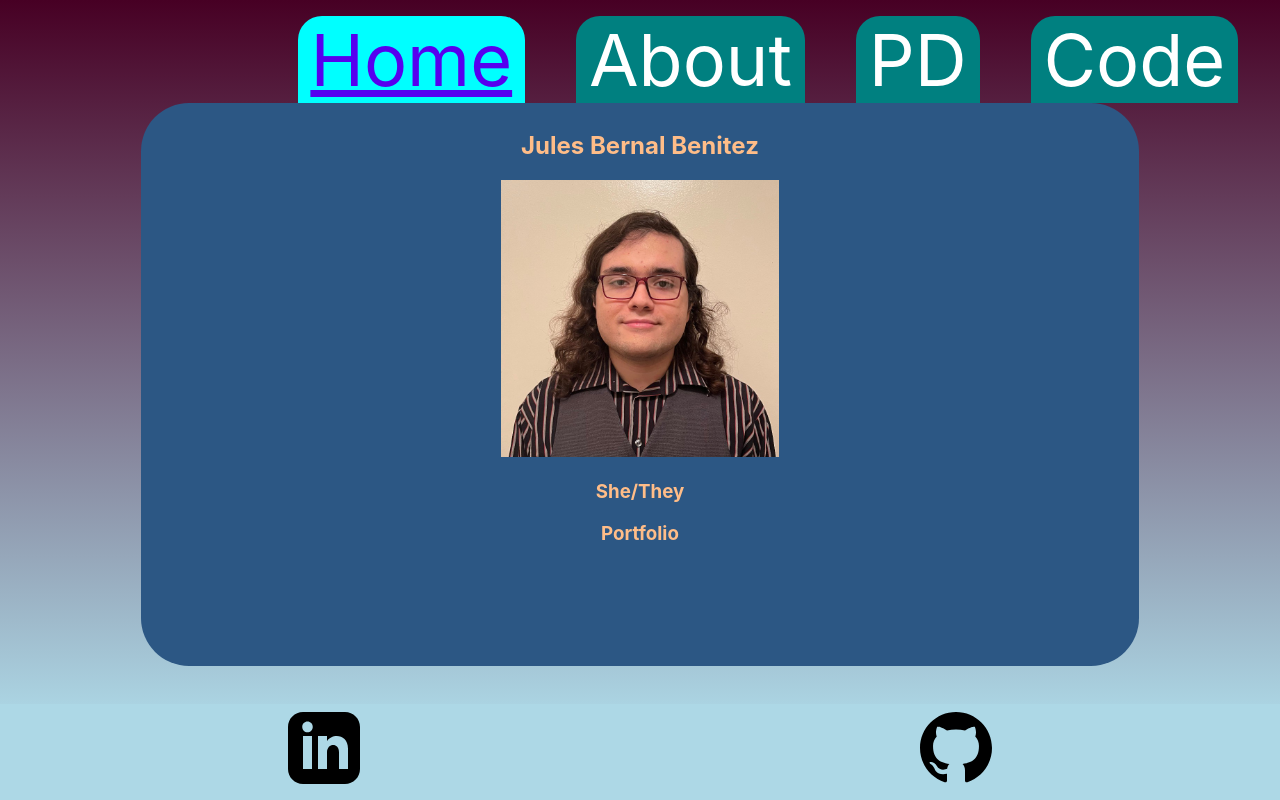
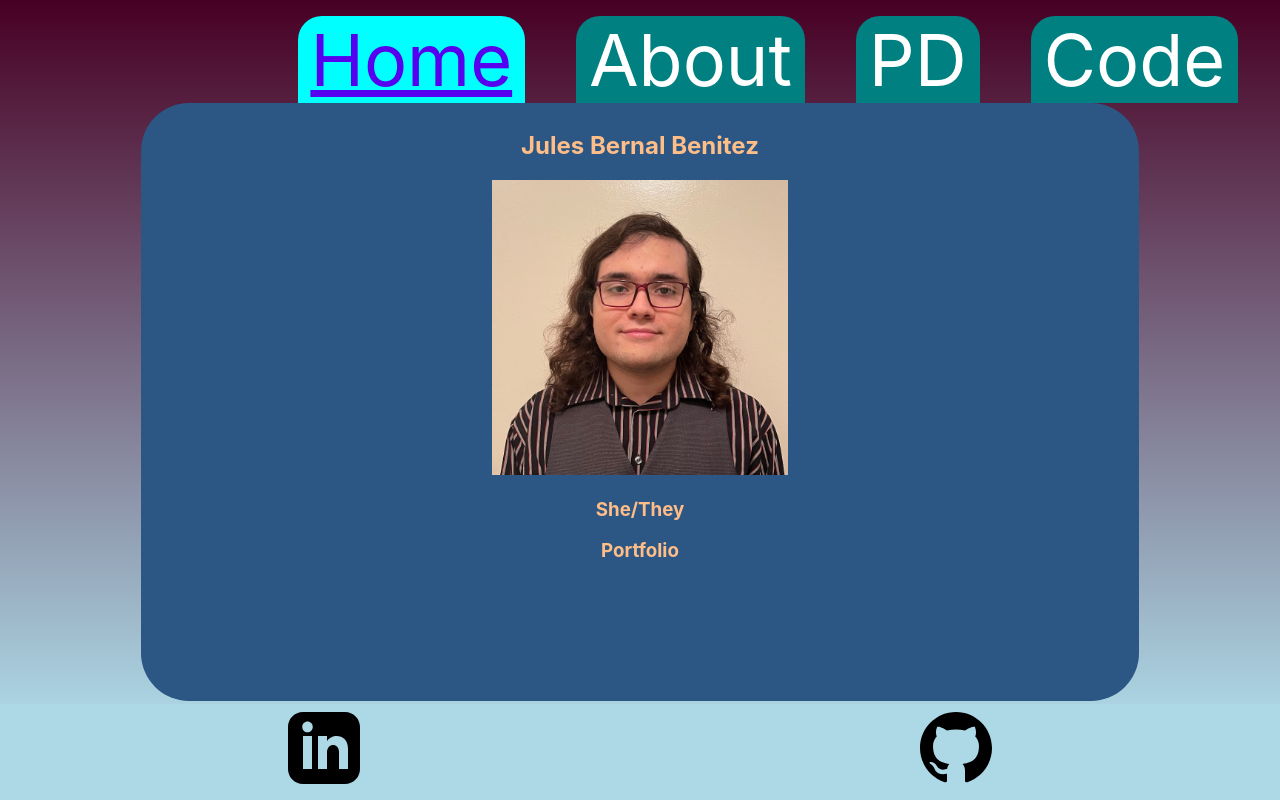
Before and after one commit to JulesBernal/Portfolio, a React (Create React App) app: page / in a window 1280 px wide. Shown: the top 800 px of the page. Built offline with nearby package versions, Linux system fonts and the light colour scheme.

Commit message:
last show changes

```diff
--- a/src/index.scss
+++ b/src/index.scss
@@ -35,7 +35,7 @@ code {
 #bodyApp {
   width: 80%;
   @media only screen and (min-width:801px){
-    height:80%;
+    height:85%;
   }
   margin: auto;
   border: 0px #470024 solid;
```
